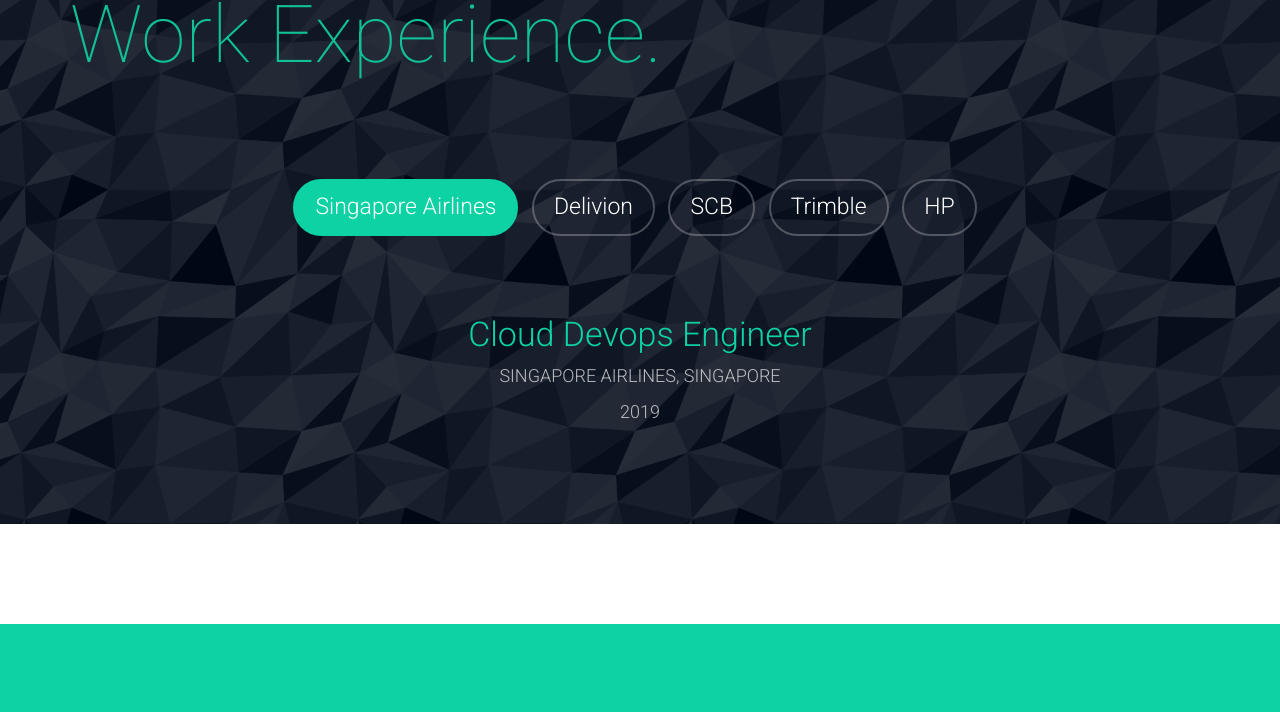
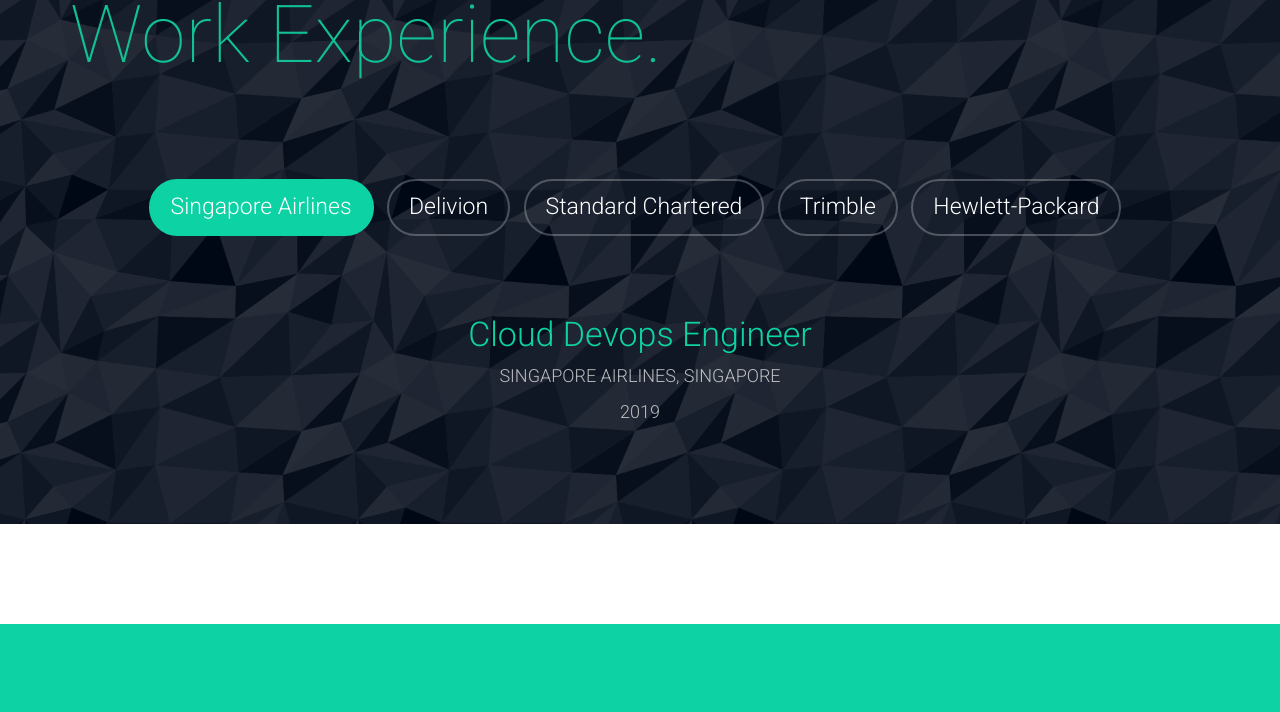
Before and after one commit to Bharathkumarraju/bharathkumaraju.com, a plain HTML site: page index.html in a window 1280 px wide. Shown: the part 4865-5577 px from the top of the page. Drawn offline with nearby package versions, Linux system fonts and the light colour scheme.

Commit message:
Aligning companies

```diff
--- a/index.html
+++ b/index.html
@@ -510,9 +510,9 @@
 
 			    <li role="presentation" class="active"><a href="#1" role="tab" data-toggle="tab">Singapore Airlines</a></li>
 			    <li role="presentation"><a href="#2" role="tab" data-toggle="tab">Delivion</a></li>
-			    <li role="presentation"><a href="#3" role="tab" data-toggle="tab">SCB</a></li>
+			    <li role="presentation"><a href="#3" role="tab" data-toggle="tab">Standard Chartered</a></li>
 			    <li role="presentation"><a href="#4" role="tab" data-toggle="tab">Trimble</a></li>
-	          	<li role="presentation"><a href="#5" role="tab" data-toggle="tab">HP</a></li>
+			    <li role="presentation"><a href="#5" role="tab" data-toggle="tab">Hewlett-Packard</a></li>
 			  </ul>
 			  <!-- Tab panes -->
 			  <div class="tab-content">
@@ -546,12 +546,16 @@
 					<p class="wk-date">2014 - 2016</p>
 			    </div>
 			    <!-- Tab 4 -->
+
+
 			    <div role="tabpanel" class="tab-pane fade" id="5">
 			    	<h3 class="title-wk">Systems Engineer</h3>
 			    	<p class="wk-company">Hewlett-packard, Chennai</p>
 					<!-- <p class="text-wk">Duis aute irure dolor in reprehenderit in voluptate velit. <br> Lorem ipsum dolor sit amet, consectetur adipisicing elit, sed do eiusmod tempor.</p> -->
 					<p class="wk-date">2011 - 2013</p>
 			    </div>
+
+
 			    <!-- Tab 4 -->
 			  </div>
 			  <!-- // Tab panes -->
```
